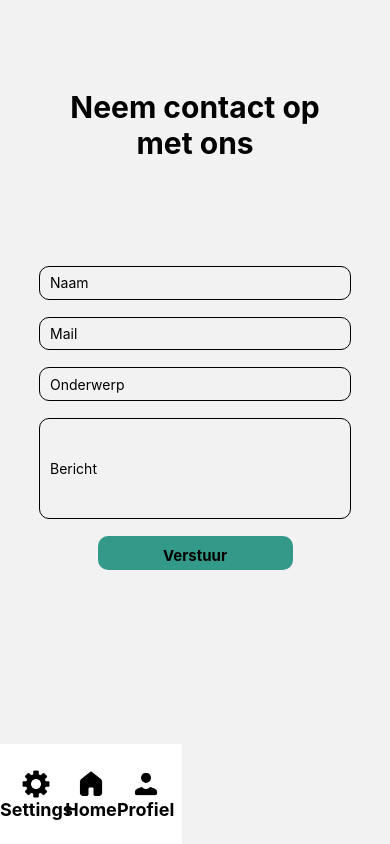
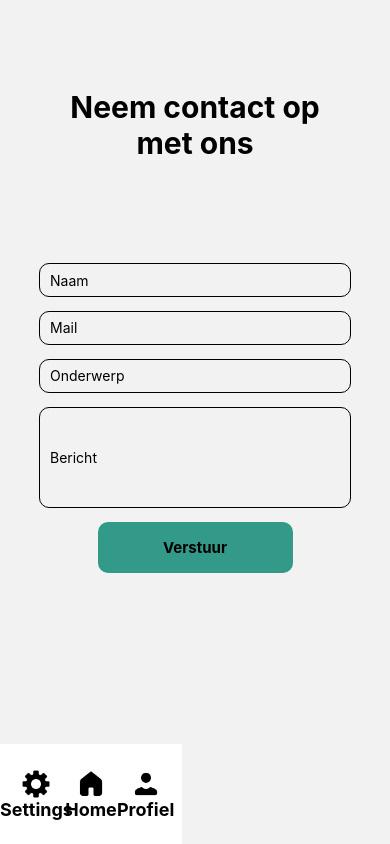
Before and after one commit to GTS-golven/FE, a React Native app in the folder GTS-golven/: screen /Contact in a window 390 px wide. Built offline with nearby package versions, Linux system fonts and the light colour scheme; no server answers.

Commit message:
settings aangepast

```diff
--- a/GTS-golven/App.tsx
+++ b/GTS-golven/App.tsx
@@ -18,12 +18,12 @@ import Dashboard from "./screens/AppScreens/Dashboard";
 import Profiel from "./screens/AppScreens/Profiel";
 import Settings from "./screens/AppScreens/Settings";
 import Vragen from "./screens/AppScreens/Vragen";
-import Contact from "./screens/AppScreens/Contact";
+import Contact from "./screens/AppScreens/MostAskedQuistions/Contact";
 
 import WatIsData from "./screens/AppScreens/MostAskedQuistions/MeaningData";
 import MaakVideo from "./screens/AppScreens/MostAskedQuistions/HowToMakeVideo";
 import AccuraatData from "./screens/AppScreens/MostAskedQuistions/AcuratData";
-import NewPassword from "./screens/AppScreens/NewPassword";
+import NewPassword from "./screens/AppScreens/MostAskedQuistions/NewPassword";
 import Load from "./screens/AppScreens/Load";
 import AdInfo from "./screens/AppScreens/AdInfo";
 
--- a/GTS-golven/screens/AppScreens/Contact.js
+++ b/GTS-golven/screens/AppScreens/MostAskedQuistions/Contact.js
@@ -1,7 +1,7 @@
 import React from "react";
 import { View, Text, StyleSheet, TextInput, Pressable } from "react-native";
-import Colors from "../../components/Colors";
-import NavBar from "../../components/NavBar";
+import Colors from "../../../components/Colors";
+import NavBar from "../../../components/NavBar";
 
 const Contact = ({ navigation }) => {
   return (
@@ -63,20 +63,21 @@ const styles = StyleSheet.create({
     borderRadius: 10,
   },
 
-  verstuur: {
-    width: "50%",
-    height: "10%",
-    padding: 10,
-    borderRadius: 10,
-    alignItems: "center",
-    backgroundColor: Colors.button1,
-  },
-
   title: {
     fontSize: 30,
     fontWeight: "bold",
     width: "70%",
     textAlign: "center",
+  },
+
+  verstuur: {
+    justifyContent: "center",
+    width: "50%",
+    height: "15%",
+    padding: 10,
+    borderRadius: 10,
+    alignItems: "center",
+    backgroundColor: Colors.button1,
   },
 
   text: {
--- a/GTS-golven/screens/AppScreens/NewPassword.js
+++ b/GTS-golven/screens/AppScreens/MostAskedQuistions/NewPassword.js
@@ -1,7 +1,7 @@
 import React from "react";
 import { View, Text, StyleSheet, TextInput, Pressable } from "react-native";
-import Colors from "../../components/Colors";
-import NavBar from "../../components/NavBar";
+import Colors from "../../../components/Colors";
+import NavBar from "../../../components/NavBar";
 
 const NewPassword = ({ navigation }) => {
   return (
@@ -66,10 +66,11 @@ const styles = StyleSheet.create({
 
   button: {
     width: "50%",
-    height: "4%",
+    height: "6%",
     padding: 10,
     borderRadius: 10,
     alignItems: "center",
+    justifyContent: "center",
     backgroundColor: Colors.button1,
   },
 
```
